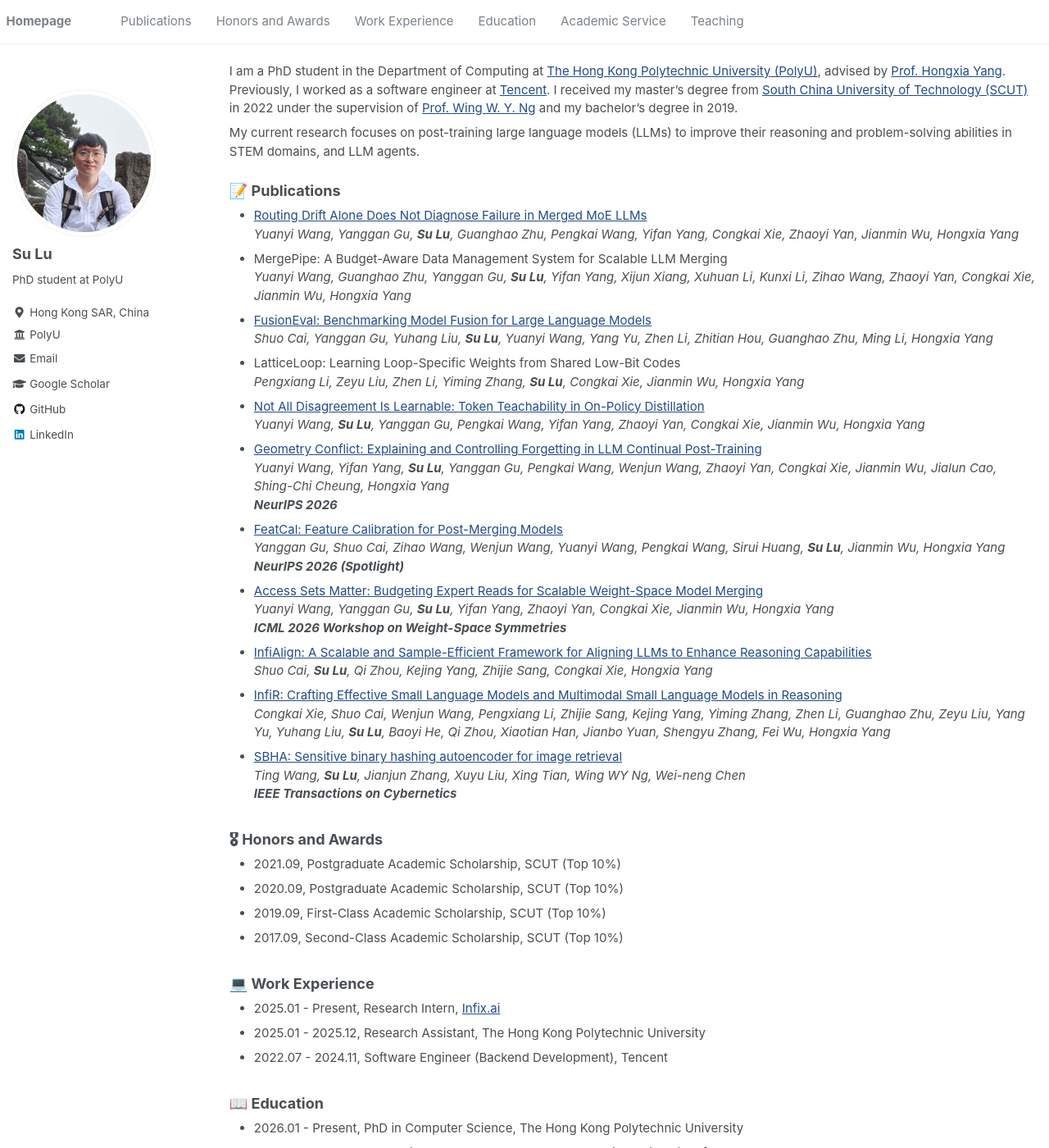
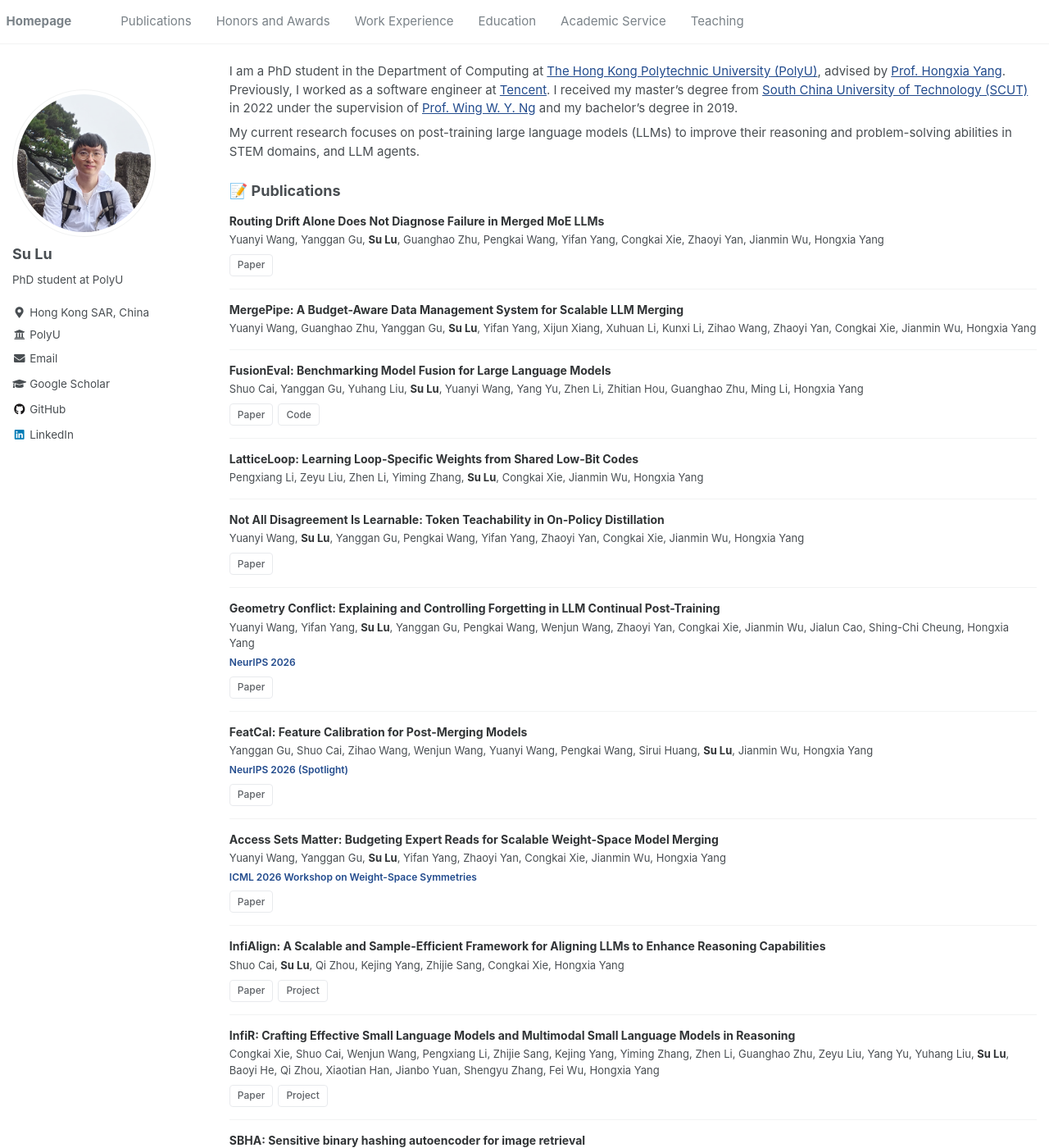
Before and after one commit to luppx/luppx.github.io, a Jekyll site: the page built from _pages/about.md, in a window 1280 px wide and 1400 px high. Shown: the whole window at 82% size. Built offline with Jekyll 4.4.1, drawn with Linux system fonts in a browser that asks for light colours.

Commit message:
Redesign homepage publications list

```diff
--- /dev/null
+++ b/_includes/publications.html
@@ -0,0 +1,22 @@
+{% assign publication_link_types = "paper,code,project" | split: "," %}
+<div class="publication-list">
+  {% for publication in site.data.publications %}
+    <article class="publication">
+      <h3 class="publication__title">{{ publication.title | escape }}</h3>
+      <div class="publication__authors">{{ publication.authors | markdownify }}</div>
+      {% if publication.venue %}
+        <p class="publication__venue">{{ publication.venue | escape }}</p>
+      {% endif %}
+      {% if publication.links %}
+        <div class="publication__links">
+          {% for link_type in publication_link_types %}
+            {% assign url = publication.links[link_type] %}
+            {% if url and url != empty %}
+              <a class="publication__link" href="{{ url | escape }}" aria-label="{{ link_type | capitalize }} for {{ publication.title | escape }}">{{ link_type | capitalize }}</a>
+            {% endif %}
+          {% endfor %}
+        </div>
+      {% endif %}
+    </article>
+  {% endfor %}
+</div>
--- a/_pages/about.md
+++ b/_pages/about.md
@@ -16,32 +16,8 @@ My current research focuses on post-training large language models (LLMs) to imp
 <span class="anchor" id="publications"></span>
 
 ## 📝 Publications
-* [Routing Drift Alone Does Not Diagnose Failure in Merged MoE LLMs](https://arxiv.org/abs/2609.32821)
-*Yuanyi Wang, Yanggan Gu, **Su Lu**, Guanghao Zhu, Pengkai Wang, Yifan Yang, Congkai Xie, Zhaoyi Yan, Jianmin Wu, Hongxia Yang*
-* MergePipe: A Budget-Aware Data Management System for Scalable LLM Merging
-*Yuanyi Wang, Guanghao Zhu, Yanggan Gu, **Su Lu**, Yifan Yang, Xijun Xiang, Xuhuan Li, Kunxi Li, Zihao Wang, Zhaoyi Yan, Congkai Xie, Jianmin Wu, Hongxia Yang*
-* [FusionEval: Benchmarking Model Fusion for Large Language Models](https://arxiv.org/abs/2610.30162)
-*Shuo Cai, Yanggan Gu, Yuhang Liu, **Su Lu**, Yuanyi Wang, Yang Yu, Zhen Li, Zhitian Hou, Guanghao Zhu, Ming Li, Hongxia Yang*
-* LatticeLoop: Learning Loop-Specific Weights from Shared Low-Bit Codes
-*Pengxiang Li, Zeyu Liu, Zhen Li, Yiming Zhang, **Su Lu**, Congkai Xie, Jianmin Wu, Hongxia Yang*
-* [Not All Disagreement Is Learnable: Token Teachability in On-Policy Distillation](https://arxiv.org/abs/2605.26844)
-*Yuanyi Wang, **Su Lu**, Yanggan Gu, Pengkai Wang, Yifan Yang, Zhaoyi Yan, Congkai Xie, Jianmin Wu, Hongxia Yang*
-* [Geometry Conflict: Explaining and Controlling Forgetting in LLM Continual Post-Training](https://arxiv.org/abs/2605.09608)
-*Yuanyi Wang, Yifan Yang, **Su Lu**, Yanggan Gu, Pengkai Wang, Wenjun Wang, Zhaoyi Yan, Congkai Xie, Jianmin Wu, Jialun Cao, Shing-Chi Cheung, Hongxia Yang*
-***NeurIPS 2026***
-* [FeatCal: Feature Calibration for Post-Merging Models](https://arxiv.org/abs/2605.13030)
-*Yanggan Gu, Shuo Cai, Zihao Wang, Wenjun Wang, Yuanyi Wang, Pengkai Wang, Sirui Huang, **Su Lu**, Jianmin Wu, Hongxia Yang*
-***NeurIPS 2026 (Spotlight)***
-* [Access Sets Matter: Budgeting Expert Reads for Scalable Weight-Space Model Merging](https://openreview.net/forum?id=aQIOppFWrT)
-*Yuanyi Wang, Yanggan Gu, **Su Lu**, Yifan Yang, Zhaoyi Yan, Congkai Xie, Jianmin Wu, Hongxia Yang*
-***ICML 2026 Workshop on Weight-Space Symmetries***
-* [InfiAlign: A Scalable and Sample-Efficient Framework for Aligning LLMs to Enhance Reasoning Capabilities](https://arxiv.org/abs/2508.05496)
-*Shuo Cai, **Su Lu**, Qi Zhou, Kejing Yang, Zhijie Sang, Congkai Xie, Hongxia Yang*
-* [InfiR: Crafting Effective Small Language Models and Multimodal Small Language Models in Reasoning](https://arxiv.org/abs/2502.11573)
-*Congkai Xie, Shuo Cai, Wenjun Wang, Pengxiang Li, Zhijie Sang, Kejing Yang, Yiming Zhang, Zhen Li, Guanghao Zhu, Zeyu Liu, Yang Yu, Yuhang Liu, **Su Lu**, Baoyi He, Qi Zhou, Xiaotian Han, Jianbo Yuan, Shengyu Zhang, Fei Wu, Hongxia Yang*
-* [SBHA: Sensitive binary hashing autoencoder for image retrieval](https://ieeexplore.ieee.org/abstract/document/10123358)
-*Ting Wang, **Su Lu**, Jianjun Zhang, Xuyu Liu, Xing Tian, Wing WY Ng, Wei-neng Chen*
-***IEEE Transactions on Cybernetics***
+
+{% include publications.html %}
 
 <span class="anchor" id="honors-and-awards"></span>
 
--- /dev/null
+++ b/_sass/_publications.scss
@@ -0,0 +1,78 @@
+#publications {
+  scroll-margin-top: 0.75rem;
+}
+
+.publication-list {
+  .publication {
+    padding: 1rem 0;
+    border-bottom: 1px solid $border-color;
+
+    &:first-child {
+      padding-top: 0.5rem;
+    }
+
+    &:last-child {
+      border-bottom: 0;
+    }
+  }
+
+  .publication__title {
+    margin: 0 0 0.25rem;
+    color: $darker-gray;
+    font-size: 14px;
+    line-height: 1.4;
+  }
+
+  .publication__authors {
+    font-size: 13px;
+
+    p {
+      margin: 0;
+    }
+
+    strong {
+      color: $darker-gray;
+    }
+  }
+
+  .publication__venue {
+    margin: 0.3rem 0 0;
+    color: $link-color;
+    font-size: 12px;
+    font-weight: 600;
+  }
+
+  .publication__links {
+    display: flex;
+    flex-wrap: wrap;
+    gap: 0.4rem;
+    margin-top: 0.5rem;
+  }
+
+  .publication__link {
+    display: inline-flex;
+    align-items: center;
+    min-height: 1.8rem;
+    padding: 0.1rem 0.6rem;
+    border: 1px solid #e8eaed;
+    border-radius: $border-radius;
+    background: $background-color;
+    color: #5f6368;
+    font-size: 12px;
+    font-weight: 500;
+    text-decoration: none;
+
+    &:hover,
+    &:focus-visible {
+      border-color: #c3c6ca;
+      background: #f5f6f7;
+      color: $darker-gray;
+      text-decoration: none;
+    }
+
+    &:focus-visible {
+      outline: 2px solid #5f6368;
+      outline-offset: 2px;
+    }
+  }
+}
--- a/assets/css/main.scss
+++ b/assets/css/main.scss
@@ -31,6 +31,7 @@
 @import "forms";
 
 @import "page";
+@import "publications";
 @import "archive";
 @import "sidebar";
 
```
Also changed, not shown: _data/publications.yml (added, +77 -0 lines).
